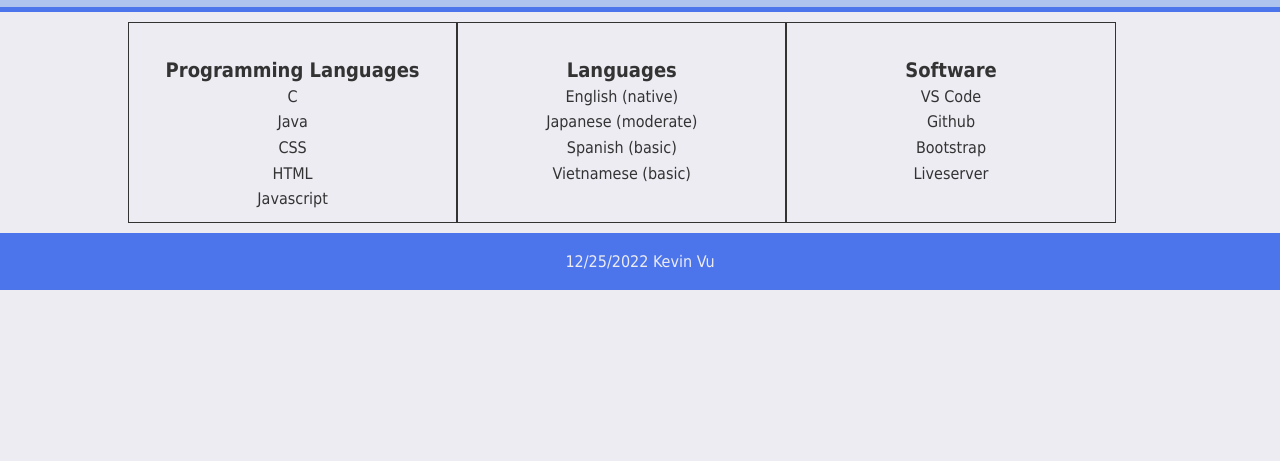
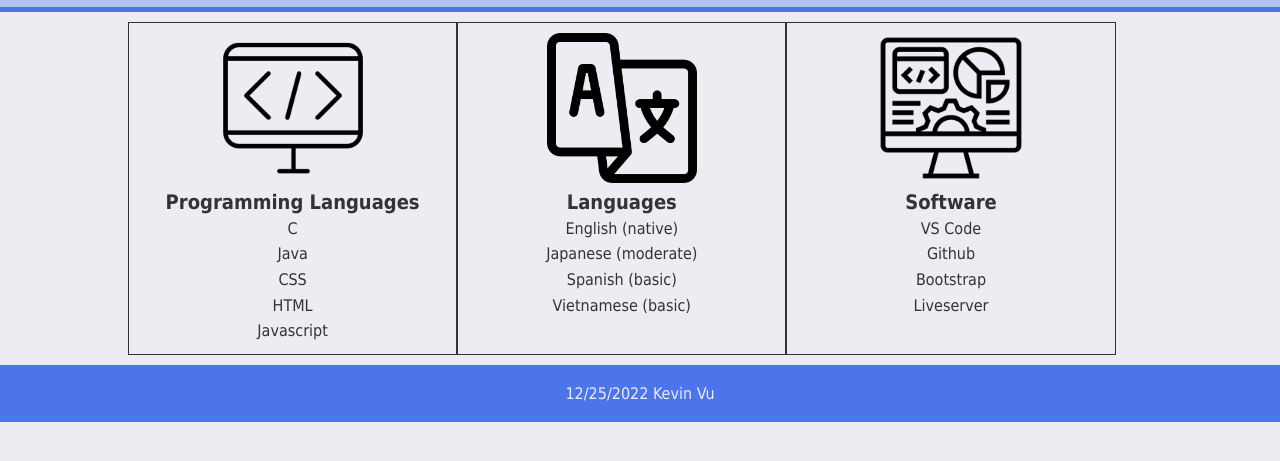
Before and after one commit to KevinV0212/Bio-website-old, a plain HTML site: page skills.html in a window 1280 px wide. Shown: the part 119-580 px from the top of the page. Drawn offline with Linux system fonts and the light colour scheme; the site is published under a folder, as on GitHub Pages, so addresses that start at the root find nothing.

Commit message:
fixing image links

```diff
--- a/skills.html
+++ b/skills.html
@@ -35,7 +35,7 @@
             <div id="skill-boxes">
                 <div class="box">
                     <div class="picture-box">
-                        <img src="/img/icon-p-lang.png" alt="">
+                        <img src="img/icon-p-lang.png" alt="">
                     </div>
                     <div class="textbox" id="p-lang">
                         <div class="topic">
@@ -52,7 +52,7 @@
                 </div>
                 <div class="box" id="lang">
                     <div class="picture-box">
-                        <img src="/img/icon-lang.png" alt="">
+                        <img src="img/icon-lang.png" alt="">
                     </div>
                     <div class="textbox">
                         <div class="topic">
@@ -68,7 +68,7 @@
                 </div>
                 <div class="box" id="Software">
                     <div class="picture-box">
-                        <img src="/img/icon-software.png" alt="">
+                        <img src="img/icon-software.png" alt="">
                     </div>
                     <div class="textbox">
                         <div class="topic">
```
Also changed, not shown: contact.html (+1 -1 lines), education.html (+2 -2 lines), index.html (+1 -1 lines).
